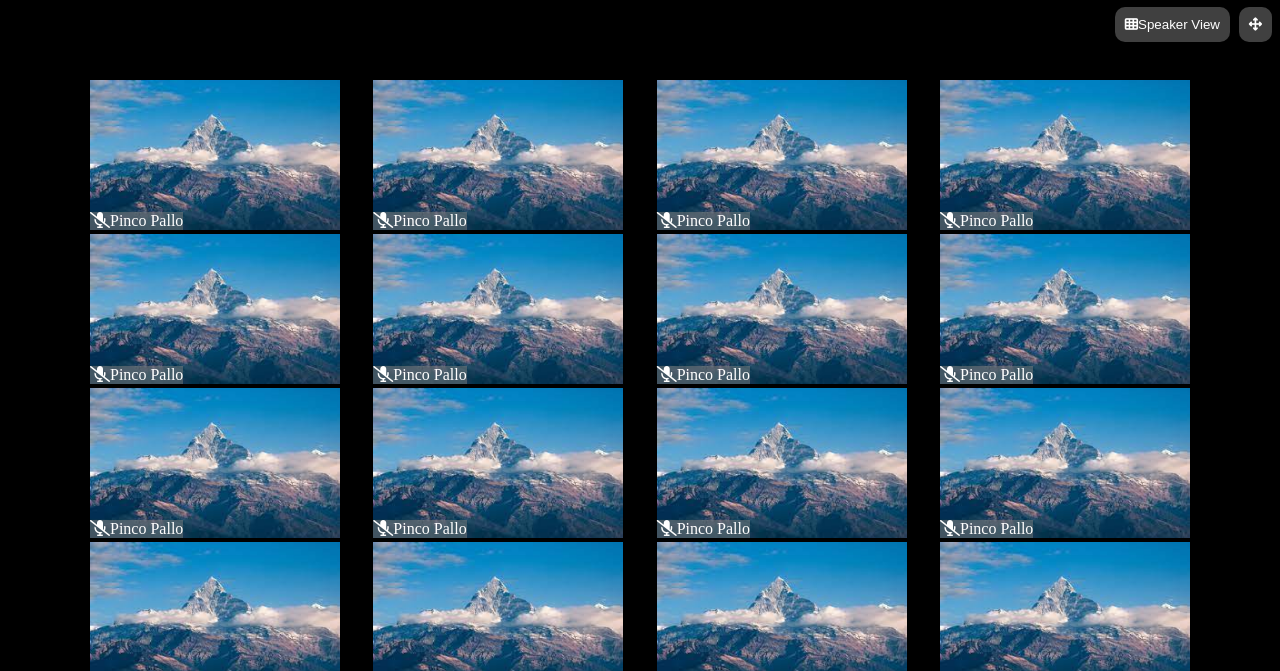
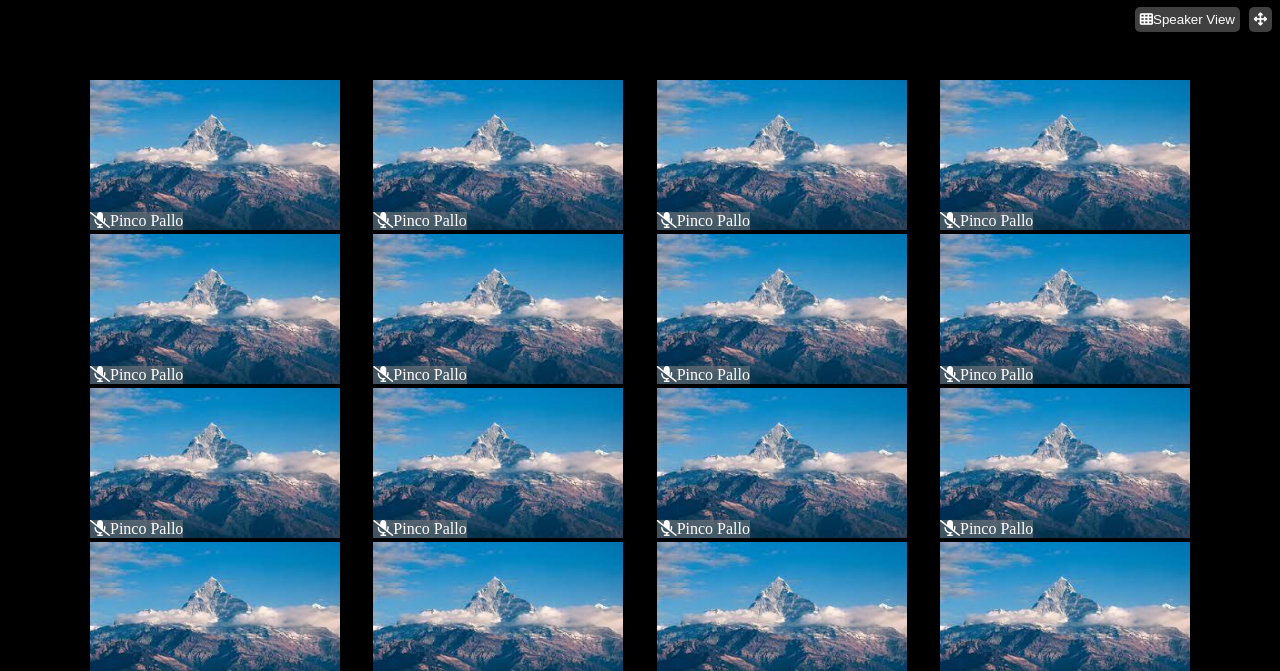
Before and after one commit to TheDusty117/html-css-zoom, a plain HTML site: page index.html in a window 1280 px wide. Shown: the top 671 px of the page. Drawn offline with Linux system fonts and the light colour scheme.

Commit message:
REWORK button sizes

```diff
--- a/css/app.css
+++ b/css/app.css
@@ -47,9 +47,10 @@ footer{
   color: white;
   background-color: rgba(128, 128, 128, 0.5);
   position: absolute;
-  right: 50px;
+  right: 40px;
   top: 7px;
-  border-radius: 10px;
+  border-radius: 5px;
+  padding: 5px;
 }
 
 .up-right-button2{
@@ -58,7 +59,8 @@ footer{
   position: absolute;
   right: 8px;
   top: 7px;
-  border-radius: 10px;
+  border-radius: 5px;
+  padding: 5px;
 }
 
 .container{
```
